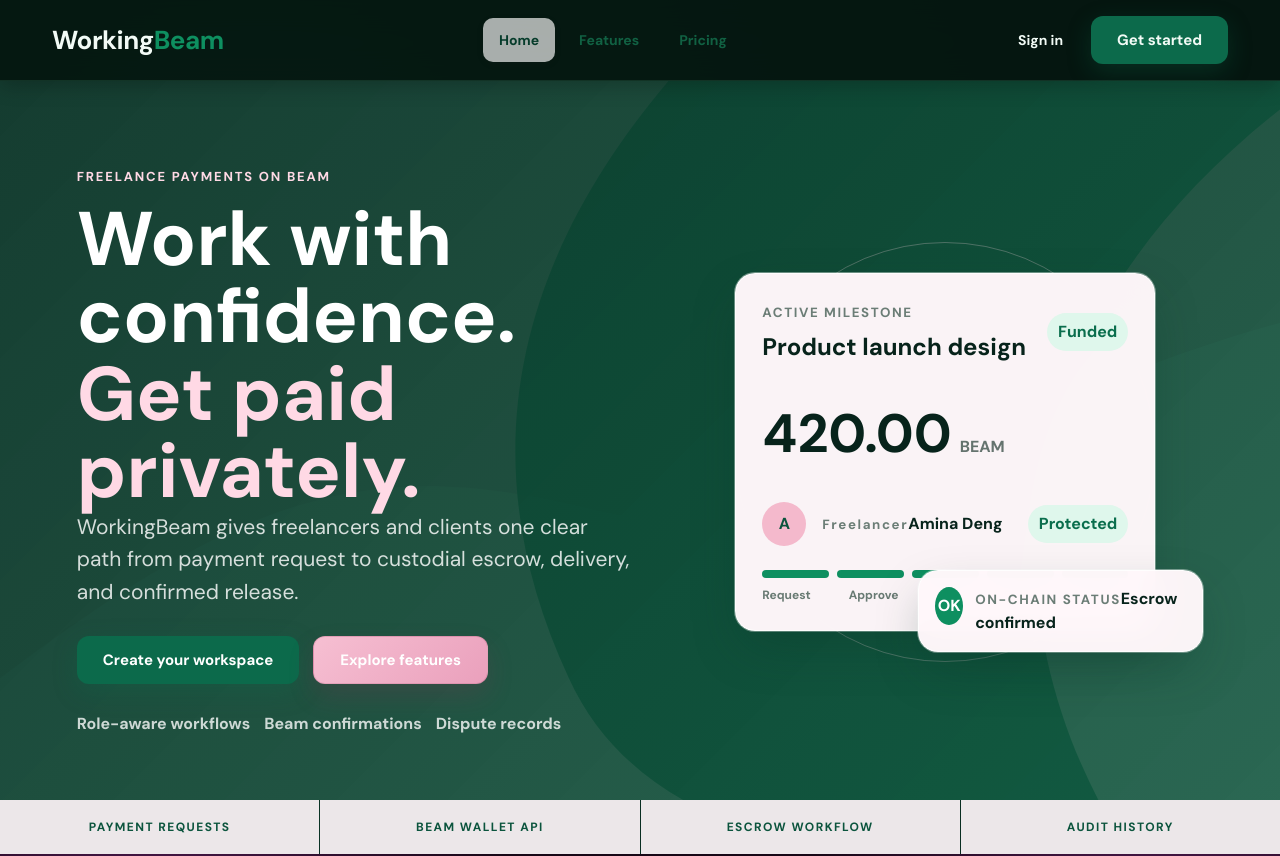
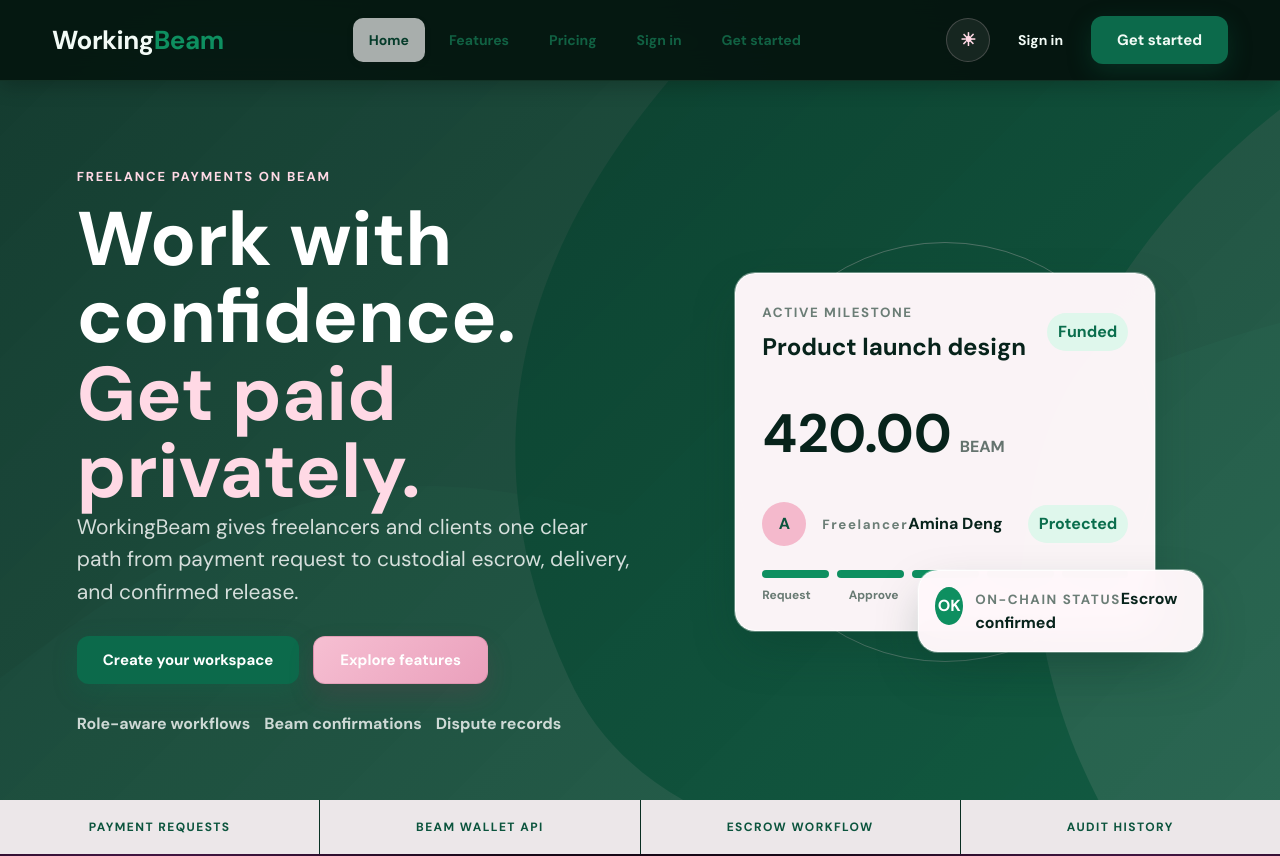
Before and after one commit to davelee001/workingbeam, a React (Create React App) app in the folder client/: page / in a window 1280 px wide. Shown: the top 856 px of the page. Built offline with nearby package versions, Linux system fonts and the light colour scheme.

Commit message:
feat: improve public theme and mobile auth menu

```diff
--- a/client/src/PublicSite.css
+++ b/client/src/PublicSite.css
@@ -89,7 +89,8 @@
   font-weight: 900;
 }
 
-.public-menu-theme {
+.public-menu-theme,
+.public-menu-auth {
   display: none;
 }
 
@@ -97,6 +98,29 @@
 .public-menu-theme:hover {
   color: #063c2b;
   background: #e8fff3;
+}
+
+.public-theme-icon {
+  display: inline-grid;
+  place-items: center;
+  width: 44px;
+  height: 44px;
+  min-height: 44px;
+  padding: 0;
+  color: #ffd9e5;
+  background: rgba(255, 255, 255, 0.07);
+  border: 1px solid rgba(255, 217, 229, 0.2);
+  border-radius: 50%;
+  font-size: 18px;
+  font-weight: 900;
+  line-height: 1;
+}
+
+.public-theme-icon:hover {
+  color: #063c2b;
+  background: #ffd9e5;
+  border-color: rgba(255, 217, 229, 0.72);
+  transform: translateY(-1px);
 }
 
 .public-get-started,
@@ -998,6 +1022,25 @@
     border-radius: 10px;
   }
 
+  .public-nav.open .public-menu-auth {
+    display: inline-flex;
+    align-items: center;
+    justify-content: flex-start;
+    width: 100%;
+    min-height: 44px;
+    padding: 9px 12px;
+    color: #0a4d38;
+    background: rgba(255, 255, 255, 0.34);
+    border-radius: 10px;
+    font-weight: 900;
+  }
+
+  .public-nav.open .primary-menu-auth {
+    justify-content: center;
+    color: #fff;
+    background: #0c6a4b;
+  }
+
   .landing-hero,
   .split-section,
   .about-story,
--- a/client/src/PublicSite.tsx
+++ b/client/src/PublicSite.tsx
@@ -29,8 +29,11 @@
     <nav className={menuOpen ? 'public-nav open' : 'public-nav'} aria-label="Public navigation">
       {navigation.map((item) => <PublicLink key={item.path} path={item.path} currentPath={path} onNavigate={go}>{item.label}</PublicLink>)}
       <button type="button" className="public-menu-theme" onClick={onThemeToggle}>Appearance: {theme === 'dark' ? 'Light mode' : 'Dark mode'}</button>
+      <PublicLink path="/auth" onNavigate={go} className="public-menu-auth">Sign in</PublicLink>
+      <PublicLink path="/auth?mode=register" onNavigate={go} className="public-menu-auth primary-menu-auth">Get started</PublicLink>
     </nav>
     <div className="public-auth-actions">
+      <button type="button" className="public-theme-icon" aria-label={theme === 'dark' ? 'Switch to light mode' : 'Switch to dark mode'} title={theme === 'dark' ? 'Switch to light mode' : 'Switch to dark mode'} onClick={onThemeToggle}>{theme === 'dark' ? '☀' : '☾'}</button>
       <PublicLink path="/auth" onNavigate={go} className="public-signin">Sign in</PublicLink>
       <PublicLink path="/auth?mode=register" onNavigate={go} className="public-get-started">Get started</PublicLink>
     </div>
```
